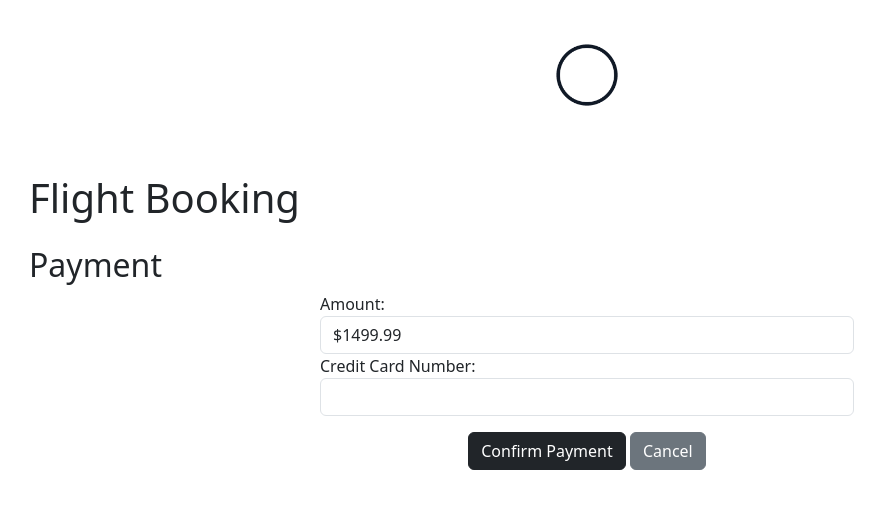
After one commit to temporal-sa/temporal-flight-booking, a Flask app: page /payment/1/1/1/1/1/1 in a window 1280 px wide. The commit adds this page. Shown: the top 509 px of the page, without its empty margins (53-938 px from the left). Run offline with Flask 3, Linux system fonts and the light colour scheme.

Commit message:
added payment using stripe
Signed-off-by: ktenzer <keith.tenzer@gmail.com>

```diff
--- a/app.py
+++ b/app.py
@@ -1,13 +1,13 @@
-from flask import Flask, render_template, request
+from flask import Flask, render_template, request, abort
 import random
 import string
 from datetime import datetime, timedelta
-from temporalio.client import Client
-from flights_activities import GetFlightsInput
+from temporalio.client import Client, WorkflowFailureError
+from flights_activities import GetFlightsInput, GetPaymentInput
 import uuid
 
 # Import the workflow from the previous code
-from flights_workflow import GetFlightsWorkflow, GetSeatConfigurationWorkflow
+from flights_workflow import GetFlightsWorkflow, GetSeatConfigurationWorkflow, CreatePaymentWorkflow
 
 
 app = Flask(__name__)
@@ -44,10 +44,7 @@ async def select_seat(reservation_id, origin, destination, flight_number, flight
         # Get form data
         seat = request.form.get('seat')
 
-        # Generate confirmation number: 6 characters, uppercase letters and digits
-        confirmation_number = ''.join(random.choices(string.ascii_uppercase + string.digits, k=6))
-
-        return render_template('confirmation.html', flight_number=flight_number, flight_model=flight_model, seat=seat, confirmation_number=confirmation_number)
+        return render_template('payment.html', reservation_id=reservation_id, origin=origin, destination=destination, flight_number=flight_number, flight_model=flight_model, seat=seat)
     else:
         # Start Temporal workflow
         client = await Client.connect("localhost:7233")
@@ -60,6 +57,36 @@ async def select_seat(reservation_id, origin, destination, flight_number, flight
         )
 
         return render_template('select_seat.html', reservation_id=reservation_id, origin=origin, destination=destination, flight_number=flight_number, flight_model=flight_model, seat_rows=seat_rows)
+
+@app.route('/payment/<reservation_id>/<origin>/<destination>/<flight_number>/<flight_model>/<seat>', methods=['GET', 'POST'])
+async def payment(reservation_id, origin, destination, flight_number, flight_model, seat):
+    if request.method == 'POST':
+        # Get form data
+        input = GetPaymentInput(
+            amount='149999',
+            token=request.form.get('credit-card'),
+            currency='usd'
+        )
+
+        # Start Temporal workflow
+        client = await Client.connect("localhost:7233")
+
+        try:
+            receipt_url = await client.execute_workflow(
+                CreatePaymentWorkflow.run,
+                input,
+                id=f'payment-{origin}-{destination}-{reservation_id}',
+                task_queue="default",
+            )
+        except WorkflowFailureError:
+            return render_template('index.html', cities=generate_cities())
+
+        # Generate confirmation number: 6 characters, uppercase letters and digits
+        confirmation_number = ''.join(random.choices(string.ascii_uppercase + string.digits, k=6))
+
+        return render_template('confirmation.html', flight_number=flight_number, seat=seat, receipt_url=receipt_url,confirmation_number=confirmation_number)
+    return render_template('payment.html',flight_number=flight_number, flight_model=flight_model, seat=seat)
+
 
 def generate_cities():
     # List of cities
--- a/pyproject.toml
+++ b/pyproject.toml
@@ -7,6 +7,7 @@ authors = ["Your Name <your.email@example.com>"]
 [tool.poetry.dependencies]
 python = "^3.11"
 flask = {extras = ["async"], version = "^2.2.3"}
+stripe = "^2.76.0"
 
 [tool.poetry.dev-dependencies]
 
--- a/templates/flights.html
+++ b/templates/flights.html
@@ -23,7 +23,7 @@
             <td>{{ flight.origin }}</td>
             <td>{{ flight.destination }}</td>
             <td>{{ flight.time }}</td>
-            <td><a href="/select/{{ reservation_id }}/{{ flight.origin }}/{{ flight.destination }}/{{ flight.flight_number }}/{{ flight.flight_model }}" class="btn btn-primary">Select</a></td>
+            <td><a href="/select/{{ reservation_id }}/{{ flight.origin }}/{{ flight.destination }}/{{ flight.flight_number }}/{{ flight.flight_model }}" class="btn btn-dark">Select</a></td>
         </tr>
     {% endfor %}
   </tbody>
--- a/templates/index.html
+++ b/templates/index.html
@@ -25,7 +25,7 @@
       {% endfor %}
     </select>
   </div>
-  <button type="submit" class="btn btn-primary my-3">Search Flights</button>
+  <button type="submit" class="btn btn-dark my-3">Search Flights</button>
 </form>
 
 <script>
--- /dev/null
+++ b/templates/payment.html
@@ -0,0 +1,28 @@
+{% extends 'base.html' %}
+
+{% block content %}
+
+<h2>Payment</h2>
+
+<div class="container">
+  <div class="row">
+    <div class="col-md-6 offset-md-3">
+      <form action="/payment/{{ reservation_id }}/{{ origin }}/{{ destination }}/{{ flight_number }}/{{ flight_model }}/{{ seat }}" method="post">
+        <div class="form-group">
+          <label for="amount">Amount:</label>
+          <input type="text" id="amount" name="amount" class="form-control" value="$1499.99" readonly>
+        </div>
+        <div class="form-group">
+          <label for="credit-card">Credit Card Number:</label>
+          <input type="text" id="credit-card" name="credit-card" class="form-control" required>
+        </div>
+        <div class="text-center">
+          <button class="btn btn-dark my-3">Confirm Payment</button>
+          <a href="/" class="btn btn-secondary my-3">Cancel</a>
+        </div>
+      </form>
+    </div>
+  </div>
+</div>
+
+{% endblock %}
--- a/templates/select_seat.html
+++ b/templates/select_seat.html
@@ -32,13 +32,13 @@
             <div class="row seat-row justify-content-center">
                 <div class="col-6 col-sm-5 seat-section d-flex justify-content-around">
                     {% for seat in 'ABC' %}
-                    <button type="submit" name="seat" value="{{ row }}{{ seat }}" class="btn btn-primary seat-btn">{{ row }}{{ seat }}</button>
+                    <button type="submit" name="seat" value="{{ row }}{{ seat }}" class="btn btn-dark seat-btn">{{ row }}{{ seat }}</button>
                     {% endfor %}
                 </div>
                 <div class="col-2 aisle d-none d-sm-block"></div>
                 <div class="col-6 col-sm-5 seat-section d-flex justify-content-around">
                     {% for seat in 'DEF' %}
-                    <button type="submit" name="seat" value="{{ row }}{{ seat }}" class="btn btn-primary seat-btn">{{ row }}{{ seat }}</button>
+                    <button type="submit" name="seat" value="{{ row }}{{ seat }}" class="btn btn-dark seat-btn">{{ row }}{{ seat }}</button>
                     {% endfor %}
                 </div>
             </div>
--- a/worker.py
+++ b/worker.py
@@ -8,8 +8,9 @@ from temporalio.worker import Worker
 from flights_activities import (
     get_flights,
     get_seat_rows,
+    create_payment,
 )
-from flights_workflow import GetFlightsWorkflow, GetSeatConfigurationWorkflow
+from flights_workflow import GetFlightsWorkflow, GetSeatConfigurationWorkflow, CreatePaymentWorkflow
 
 
 async def main():
@@ -40,10 +41,11 @@ async def main():
     worker = Worker(
         client,
         task_queue="default",
-        workflows=[GetFlightsWorkflow, GetSeatConfigurationWorkflow],
+        workflows=[GetFlightsWorkflow, GetSeatConfigurationWorkflow, CreatePaymentWorkflow],
         activities=[
             get_flights,
             get_seat_rows,
+            create_payment,
         ],
     )
     await worker.run()
```
Also changed, not shown: flights_activities.py (+34 -0 lines), flights_workflow.py (+19 -1 lines), templates/confirmation.html (+9 -4 lines), 1 other file.
